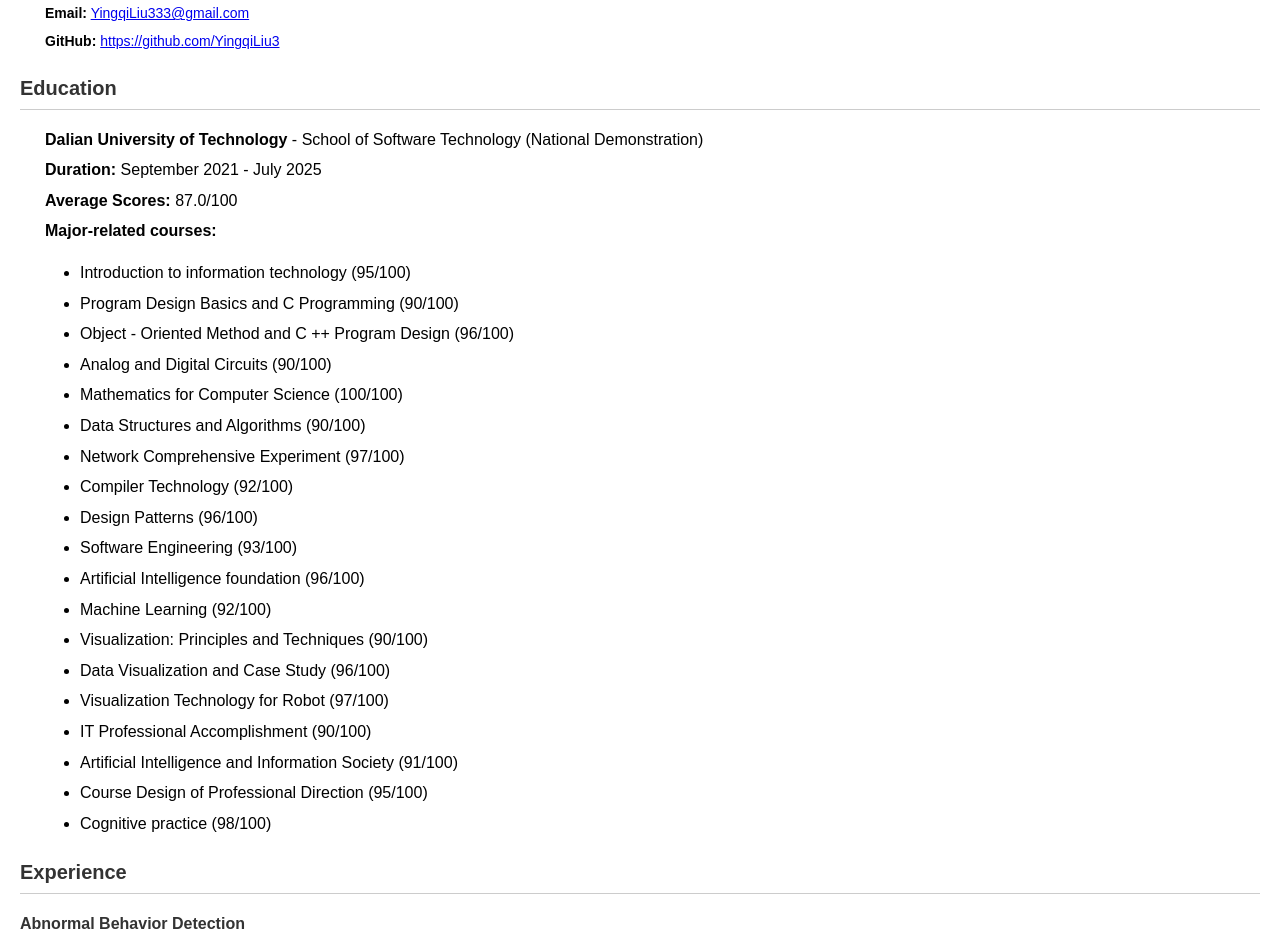
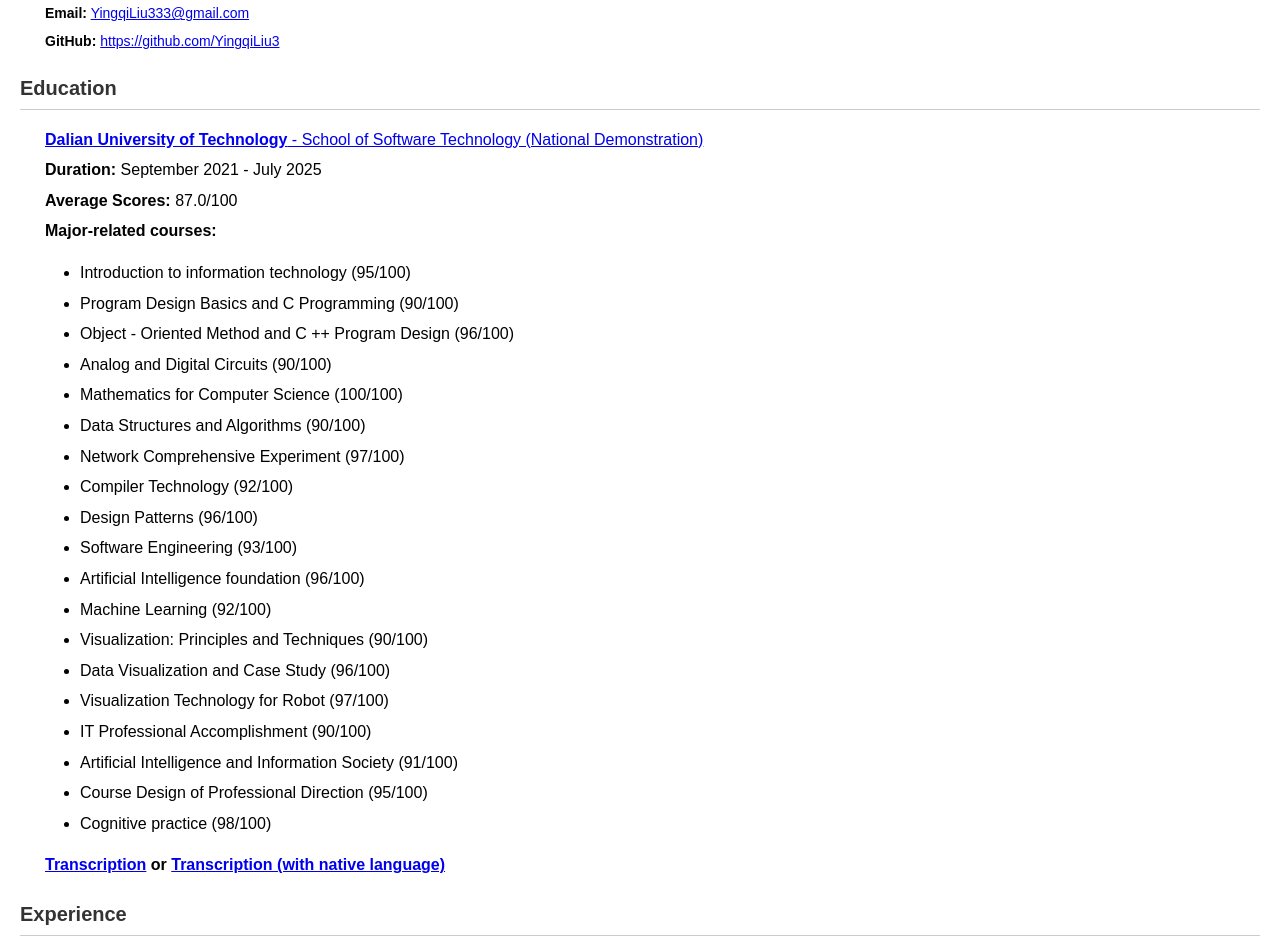
Before and after one commit to YingqiLiu3/YingqiLiu3.github.io, a plain HTML site: page index.html in a window 1280 px wide. Shown: the part 127-1072 px from the top of the page. Drawn offline with Linux system fonts and the light colour scheme.

Commit message:
Version 1.2

```diff
--- a/index.html
+++ b/index.html
@@ -54,13 +54,13 @@
     <div class="contact-info">
         <p><strong>Location:</strong> Dalian, CHINA</p>
 		<p><strong>Phone:</strong> (+86) 13397907133</p>
-        <p><strong>Email:</strong> <a href="mailto:YingqiLiu333@gmail.com">YingqiLiu333@gmail.com</a></p>
+        <p><strong>Email:</strong> <a href="mailto:YingqiLiu333@gmail.com" target="_blank">YingqiLiu333@gmail.com</a></p>
         <p><strong>GitHub:</strong> <a href="https://github.com/YingqiLiu3" target="_blank">https://github.com/YingqiLiu3</a></p>
     </div>
 
     <div class="section">
         <h2>Education</h2>
-        <p><strong>Dalian University of Technology</strong> - School of Software Technology (National Demonstration)</p>
+        <p><a href="./DOCUMENTS/Certification of Study at DUT.pdf" target="_blank"><strong>Dalian University of Technology</strong> - School of Software Technology (National Demonstration)</a></p>
         <p><strong>Duration:</strong> September 2021 - July 2025</p>
         <p><strong>Average Scores:</strong> 87.0/100</p>
         <p><strong>Major-related courses:</strong></p>
@@ -85,6 +85,7 @@
 			<li>Course Design of Professional Direction (95/100)</li>
 			<li>Cognitive practice (98/100)</li>
         </ul>
+		<p><strong><a href="./DOCUMENTS/Transcription.pdf" target="_blank">Transcription</a> or <a href="./DOCUMENTS/Transcription (with native language).pdf" target="_blank">Transcription (with native language)</a></strong></p>
     </div>
 
     <div class="section">
```
Also changed, not shown: 6 other files.
